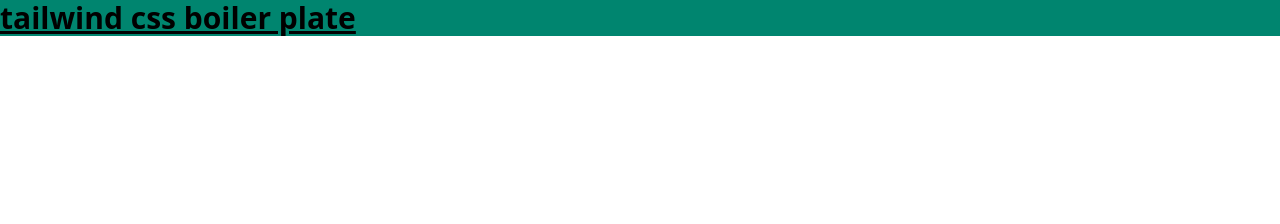
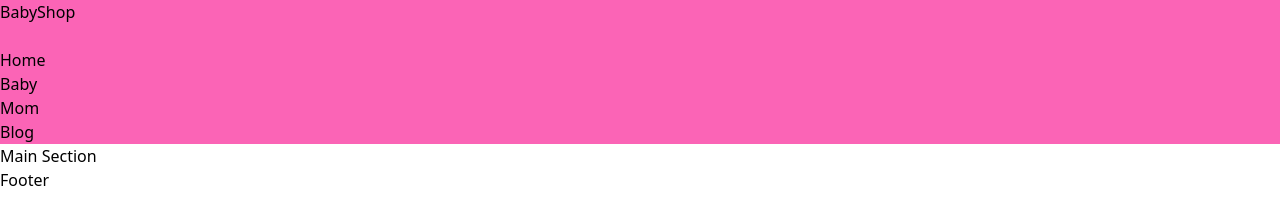
Before and after one commit to shohelranabadc/tailwind-babyshop, a website: page src/index.html in a window 1280 px wide. Drawn offline with Linux system fonts and the light colour scheme.

Commit message:
initial setup babyshop

```diff
--- a/src/index.html
+++ b/src/index.html
@@ -3,12 +3,44 @@
 <head>
   <meta charset="UTF-8">
   <meta name="viewport" content="width=device-width, initial-scale=1.0">
-  <title>tailwind css boiler plate</title>
+  <title>BabyShop | e-commerce</title>
   <link href="./output.css" rel="stylesheet">
 </head>
 <body>
-  <h1 class="text-3xl font-bold underline bg-primary">
-    tailwind css boiler plate
-  </h1>
+  <div id="babyshop-full-website" class="max-w-screen-xl mx-auto">
+    <header>
+      <div class="container bg-pink-400 ">
+        <!-- LOGO -->
+        <div id="logo">BabyShop</div>
+        <!-- SEARCH BAR -->
+        <div id="search" class="">
+          <input type="text">
+        </div>
+        <!-- CART OPTIONS -->
+         <div id="cart-options">
+
+         </div>
+        <nav id="navigation">
+          <ul>
+            <li><a href="#">Home</a></li>
+            <li><a href="#">Baby</a></li>
+            <li><a href="#">Mom</a></li>
+            <li><a href="#">Blog</a></li>
+          </ul>
+        </nav>
+      </div>
+    </header>
+    <main>
+      <div class="container">
+        <h1>Main Section</h1>
+      </div>
+    </main>
+    <footer>
+      <div class="container">
+        <h1>Footer</h1>
+      </div>
+    </footer>
+
+  </div>
 </body>
 </html>
```
Also changed, not shown: src/output.css.
